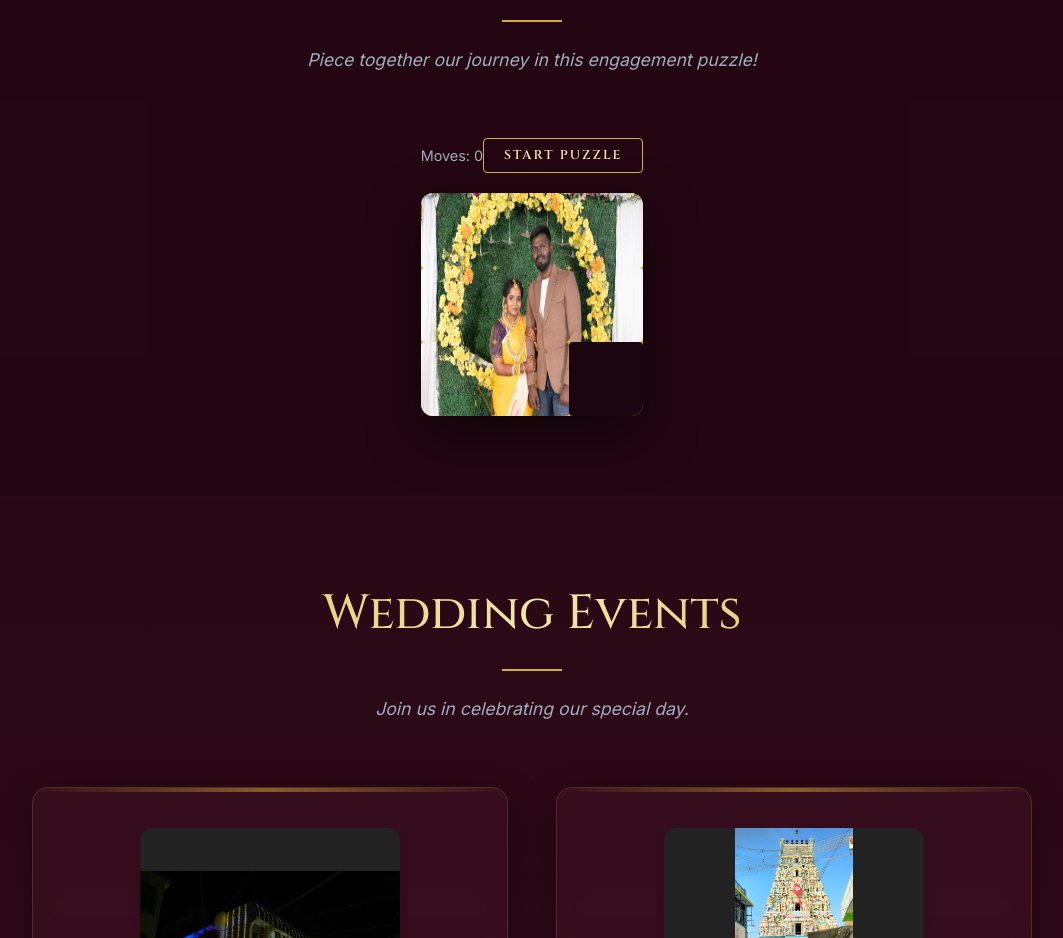
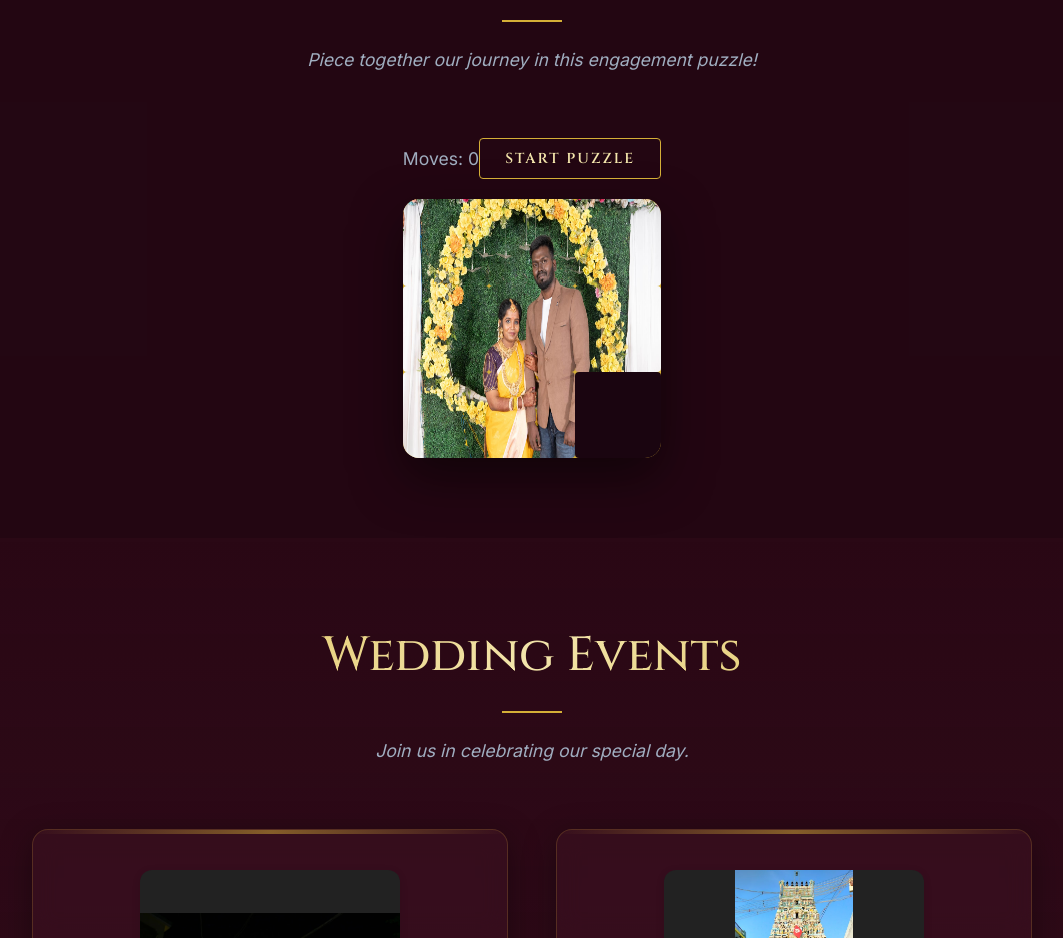
Before and after one commit to vaishnavansakthi/marriage-website, a React (Vite) app: page / in a window 1280 px wide. Shown: the part 5600-6538 px from the top of the page, without its empty margins (108-1171 px from the left). Built offline with nearby package versions, Linux system fonts and the light colour scheme; no server answers.

Commit message:
style: increase puzzle board size

```diff
--- a/src/components/Puzzle.css
+++ b/src/components/Puzzle.css
@@ -4,7 +4,7 @@
 }
 
 .puzzle-container {
-  max-width: 450px;
+  max-width: 600px;
   margin: 0 auto;
   display: flex;
   flex-direction: column;
@@ -19,25 +19,24 @@
   align-items: center;
   font-family: var(--font-body);
   color: var(--text-muted);
-  font-size: 0.9rem;
+  font-size: 1.1rem;
 }
 
 .shuffle-btn {
-  padding: 80px 20px !important; /* Overriding btn-gold for compact look */
-  padding: 8px 20px !important;
-  font-size: 0.8rem !important;
+  padding: 10px 25px !important;
+  font-size: 0.9rem !important;
 }
 
 .puzzle-board {
   display: grid;
   grid-template-columns: repeat(3, 1fr);
-  gap: 4px;
+  gap: 6px;
   background: var(--gold-accent);
-  padding: 4px;
-  border-radius: 12px;
+  padding: 6px;
+  border-radius: 16px;
   aspect-ratio: 1 / 1;
   width: 100%;
-  max-width: 400px;
+  max-width: 550px;
   box-shadow: 0 20px 50px rgba(0, 0, 0, 0.5);
   position: relative;
 }
```
